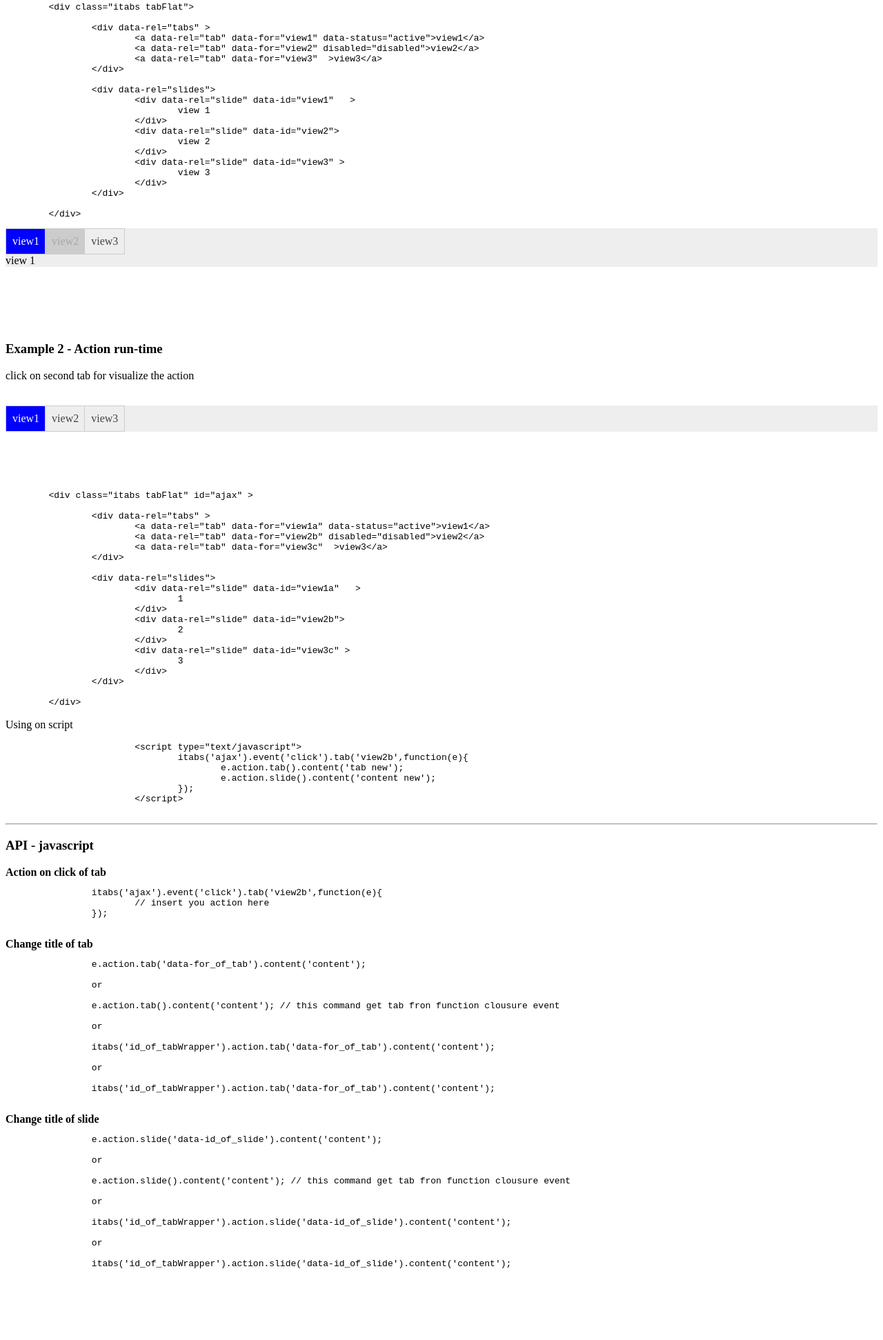
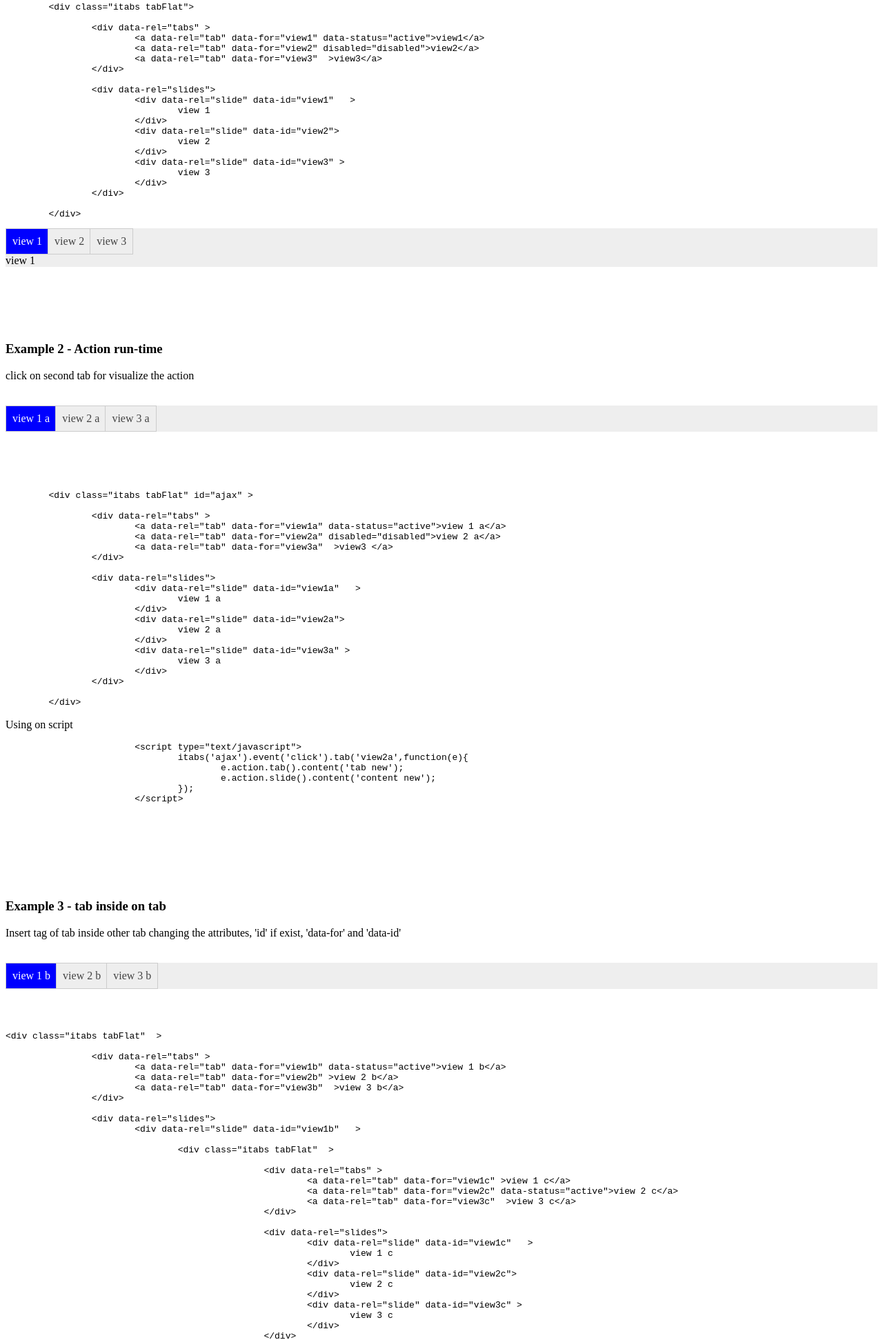
Before and after one commit to wallrio/itabs, a plain HTML site: page index.html in a window 1280 px wide. Shown: the part 857-2800 px from the top of the page at 69% size. Before the commit the page ends 2725 px from the top, so only its background shows below. Drawn offline with Linux system fonts and the light colour scheme.

Commit message:
include tab inside tab

```diff
--- a/index.html
+++ b/index.html
@@ -4,20 +4,14 @@
 	<title>Tabs Responsible - iTabs</title>
 	<meta name="viewport" content="initial-scale=1,minimum-scale=1, maximum-scale=1,user-scalable=no">
 	<meta http-equiv="content-type" content="text/html; charset=UTF-8">
-
 	<link  rel="stylesheet" href="itabs.css">
 	<script type="text/javascript" src="itabs.js"></script>
-
-	<script type="text/javascript">
-
-
-</script>
 </head>
 <body>
 
 <h1>Tabs Responsible - iTabs - v1.1</h1>
 
-<p>Developed by Wallace Rio <wallrio@gmail.com></p>
+<p>Developed by Wallace Rio &lt;wallrio@gmail.com&gt;</p>
 <hr>
 
 <h2>Download files</h2>
@@ -72,12 +66,12 @@
 	&lt;/div&gt;
 </pre>
 
-<div class="itabs tabFlat" id="ajax1">
+<div class="itabs tabFlat" >
 
 	<div data-rel="tabs" >
-			<a data-rel="tab" data-for="view1" data-status="active">view1</a>
-			<a data-rel="tab" data-for="view2" disabled="disabled">view2</a>
-			<a data-rel="tab" data-for="view3"  >view3</a>
+		<a data-rel="tab" data-for="view1" data-status="active">view 1</a>
+		<a data-rel="tab" data-for="view2" data-disabled="disabled">view 2</a>
+		<a data-rel="tab" data-for="view3"  >view 3</a>
 	</div>
 
 	<div data-rel="slides">
@@ -104,23 +98,23 @@
 	<p>click on second tab for visualize the action</p>
 
 <br>
-<div class="itabs tabFlat" id="ajax">
+<div class="itabs tabFlat" id="ajax" >
 
 		<div data-rel="tabs" >
-			<a data-rel="tab" data-for="view1a" data-status="active">view1</a>
-			<a data-rel="tab" data-for="view2b" >view2</a>
-			<a data-rel="tab" data-for="view3c"  >view3</a>
+			<a data-rel="tab" data-for="view1a" data-status="active">view 1 a</a>
+			<a data-rel="tab" data-for="view2a" >view 2 a</a>
+			<a data-rel="tab" data-for="view3a"  >view 3 a</a>
 		</div>
 
 		<div data-rel="slides">
 			<div data-rel="slide" data-id="view1a"   >
-				1
+				view 1 a
 			</div>
-			<div data-rel="slide" data-id="view2b">
-				2
+			<div data-rel="slide" data-id="view2a">
+				view 2 a
 			</div>
-			<div data-rel="slide" data-id="view3c" >
-				3
+			<div data-rel="slide" data-id="view3a" >
+				view 3 a
 			</div>
 		</div>
 
@@ -133,20 +127,20 @@
 	&lt;div class="itabs tabFlat" id="ajax" &gt;
 
 		&lt;div data-rel="tabs" &gt;
-			&lt;a data-rel="tab" data-for="view1a" data-status="active"&gt;view1&lt;/a&gt;
-			&lt;a data-rel="tab" data-for="view2b" disabled="disabled"&gt;view2&lt;/a&gt;
-			&lt;a data-rel="tab" data-for="view3c"  &gt;view3&lt;/a&gt;
+			&lt;a data-rel="tab" data-for="view1a" data-status="active"&gt;view 1 a&lt;/a&gt;
+			&lt;a data-rel="tab" data-for="view2a" disabled="disabled"&gt;view 2 a&lt;/a&gt;
+			&lt;a data-rel="tab" data-for="view3a"  &gt;view3 &lt;/a&gt;
 		&lt;/div&gt;
 
 		&lt;div data-rel="slides"&gt;
 			&lt;div data-rel="slide" data-id="view1a"   &gt;
-				1
+				view 1 a
 			&lt;/div&gt;
-			&lt;div data-rel="slide" data-id="view2b"&gt;
-				2
+			&lt;div data-rel="slide" data-id="view2a"&gt;
+				view 2 a
 			&lt;/div&gt;
-			&lt;div data-rel="slide" data-id="view3c" &gt;
-				3
+			&lt;div data-rel="slide" data-id="view3a" &gt;
+				view 3 a
 			&lt;/div&gt;
 		&lt;/div&gt;
 
@@ -156,7 +150,7 @@
 	<p>Using on script</p>
 		<pre>
 			&lt;script type="text/javascript"&gt;
-				itabs('ajax').event('click').tab('view2b',function(e){
+				itabs('ajax').event('click').tab('view2a',function(e){
 					e.action.tab().content('tab new');
 					e.action.slide().content('content new');
 				});
@@ -165,12 +159,119 @@
 
 
 <script type="text/javascript">
-	itabs('ajax').event('click').tab('view2b',function(e){
+	itabs('ajax').event('click').tab('view2a',function(e){
 		e.action.tab().content('tab new');
 		e.action.slide().content('content new');
 
 	});
 </script>
+
+
+<br>
+<br>
+<br>
+<br>
+<br>
+
+<h3>Example 3 - tab inside on tab</h3>
+	<p>Insert tag of tab inside other tab changing the attributes, 'id' if exist, 'data-for' and 'data-id'</p>
+
+<br>
+
+<div class="itabs tabFlat"  >
+
+		<div data-rel="tabs" >
+			<a data-rel="tab" data-for="view1b" data-status="active">view 1 b</a>
+			<a data-rel="tab" data-for="view2b" >view 2 b</a>
+			<a data-rel="tab" data-for="view3b"  >view 3 b</a>
+		</div>
+
+		<div data-rel="slides">
+			<div data-rel="slide" data-id="view1b"   >
+
+				<div class="itabs tabFlat"  >
+
+						<div data-rel="tabs" >
+							<a data-rel="tab" data-for="view1c" >view 1 c</a>
+							<a data-rel="tab" data-for="view2c" data-status="active">view 2 c</a>
+							<a data-rel="tab" data-for="view3c"  >view 3 c</a>
+						</div>
+
+						<div data-rel="slides">
+							<div data-rel="slide" data-id="view1c"   >
+								view 1 c
+							</div>
+							<div data-rel="slide" data-id="view2c">
+								view 2 c
+							</div>
+							<div data-rel="slide" data-id="view3c" >
+								view 3 c
+							</div>
+						</div>
+				</div>
+
+
+			</div>
+			<div data-rel="slide" data-id="view2b">
+				view 2 b
+			</div>
+			<div data-rel="slide" data-id="view3b" >
+				view 3 b
+			</div>
+		</div>
+</div>
+
+<br>
+
+
+<pre>
+
+
+&lt;div class="itabs tabFlat"  &gt;
+
+		&lt;div data-rel="tabs" &gt;
+			&lt;a data-rel="tab" data-for="view1b" data-status="active"&gt;view 1 b&lt;/a&gt;
+			&lt;a data-rel="tab" data-for="view2b" &gt;view 2 b&lt;/a&gt;
+			&lt;a data-rel="tab" data-for="view3b"  &gt;view 3 b&lt;/a&gt;
+		&lt;/div&gt;
+
+		&lt;div data-rel="slides"&gt;
+			&lt;div data-rel="slide" data-id="view1b"   &gt;
+
+				&lt;div class="itabs tabFlat"  &gt;
+
+						&lt;div data-rel="tabs" &gt;
+							&lt;a data-rel="tab" data-for="view1c" &gt;view 1 c&lt;/a&gt;
+							&lt;a data-rel="tab" data-for="view2c" data-status="active"&gt;view 2 c&lt;/a&gt;
+							&lt;a data-rel="tab" data-for="view3c"  &gt;view 3 c&lt;/a&gt;
+						&lt;/div&gt;
+
+						&lt;div data-rel="slides"&gt;
+							&lt;div data-rel="slide" data-id="view1c"   &gt;
+								view 1 c
+							&lt;/div&gt;
+							&lt;div data-rel="slide" data-id="view2c"&gt;
+								view 2 c
+							&lt;/div&gt;
+							&lt;div data-rel="slide" data-id="view3c" &gt;
+								view 3 c
+							&lt;/div&gt;
+						&lt;/div&gt;
+				&lt;/div&gt;
+
+
+			&lt;/div&gt;
+			&lt;div data-rel="slide" data-id="view2b"&gt;
+				view 2 b
+			&lt;/div&gt;
+			&lt;div data-rel="slide" data-id="view3b" &gt;
+				view 3 b
+			&lt;/div&gt;
+		&lt;/div&gt;
+&lt;/div&gt;
+
+
+</pre>
 
 <hr>
 
```
Lines whose indentation alone changed are shown as unchanged.
